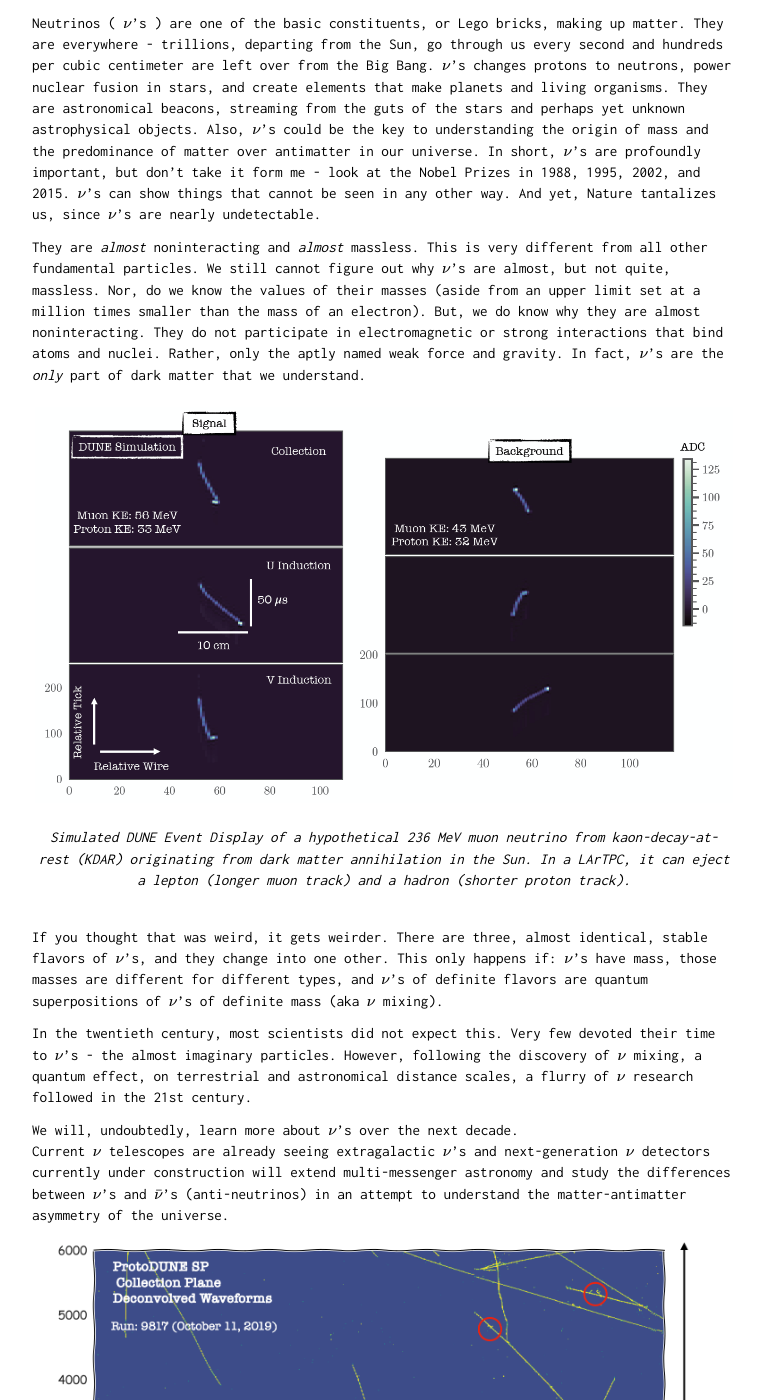
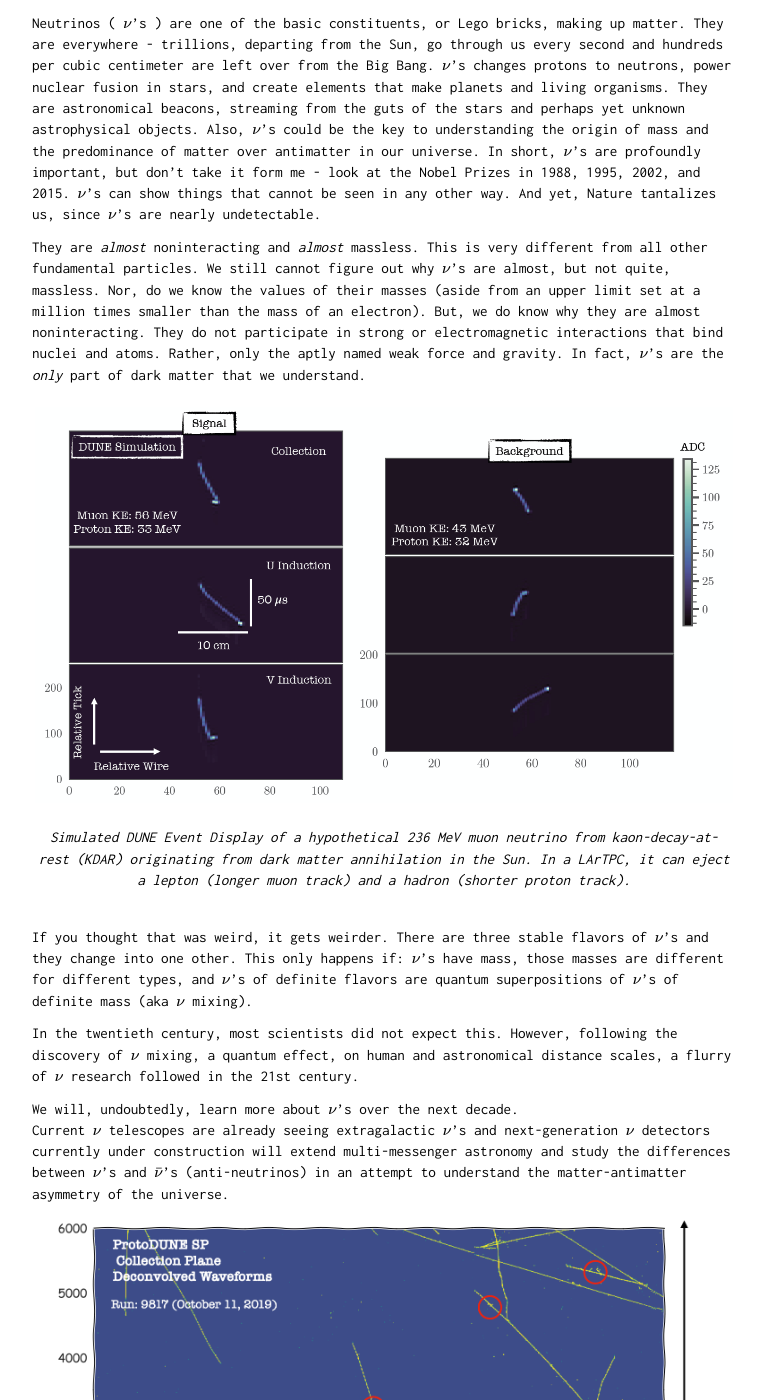
Before and after one commit to alexdvornikov/alexdvornikov.github.io, a Jekyll site: the page built from _posts/2016-12-8-about.markdown, in a window 1280 px wide and 1400 px high, scrolled down 1363 px. Shown: the whole window, without its empty margins (256-1018 px from the left). Built offline with Jekyll 4.4.1, drawn with Linux system fonts in a browser that asks for light colours; nearby versions of some CDN libraries; formulas are drawn with MathJax 3.

Commit message:
Update 2016-12-8-about.markdown

```diff
--- a/_posts/2016-12-8-about.markdown
+++ b/_posts/2016-12-8-about.markdown
@@ -30,7 +30,7 @@ This is very different from all other fundamental particles.
 We still cannot figure out why $$\nu$$'s are almost, but not quite, massless.
 Nor, do we know the values of their masses (aside from an upper limit set at a million times smaller than the mass of an electron).
 But, we do know why they are almost noninteracting.
-They do not participate in electromagnetic or strong interactions that bind atoms and nuclei.
+They do not participate in strong or electromagnetic interactions that bind nuclei and atoms.
 Rather, only the aptly named weak force and gravity. In fact, $$\nu$$'s are the *only* part of dark matter that we understand.
 
 | ![Pic2](/images/KDAR_Neutrino.png){:class="img-responsive"} |
@@ -40,12 +40,11 @@ Rather, only the aptly named weak force and gravity. In fact, $$\nu$$'s are the
 <br/>
 
 If you thought that was weird, it gets weirder.
-There are three, almost identical, stable flavors of $$\nu$$'s, and they change into one other.
+There are three stable flavors of $$\nu$$'s and they change into one other.
 This only happens if: $$\nu$$'s have mass, those masses are different for different types, and  $$\nu$$'s of definite flavors are quantum superpositions of $$\nu$$'s of definite mass (aka $$\nu$$ mixing).
 
 In the twentieth century, most scientists did not expect this.
-Very few devoted their time to $$\nu$$'s - the almost imaginary particles.
-However, following the discovery of $$\nu$$ mixing, a quantum effect, on terrestrial and astronomical distance scales, a flurry of $$\nu$$ research followed in the 21st century.
+However, following the discovery of $$\nu$$ mixing, a quantum effect, on human and astronomical distance scales, a flurry of $$\nu$$ research followed in the 21st century.
 
 We will, undoubtedly, learn more about $$\nu$$'s over the next decade.
 Current $$\nu$$ telescopes are already seeing extragalactic $$\nu$$'s and next-generation $$\nu$$ detectors currently under construction will extend multi-messenger astronomy and study the differences between $$\nu$$'s and $$\bar \nu$$'s (anti-neutrinos) in an attempt to understand the matter-antimatter asymmetry of the universe.
```
